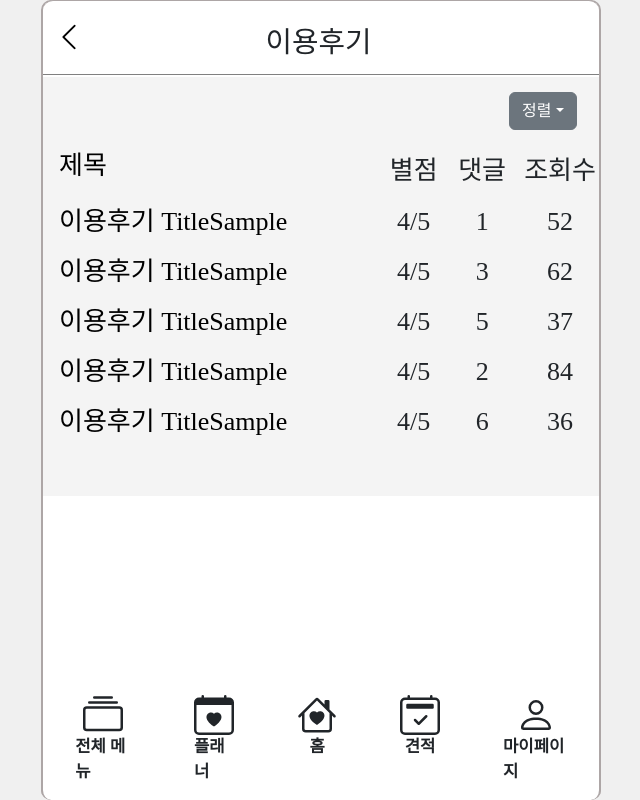
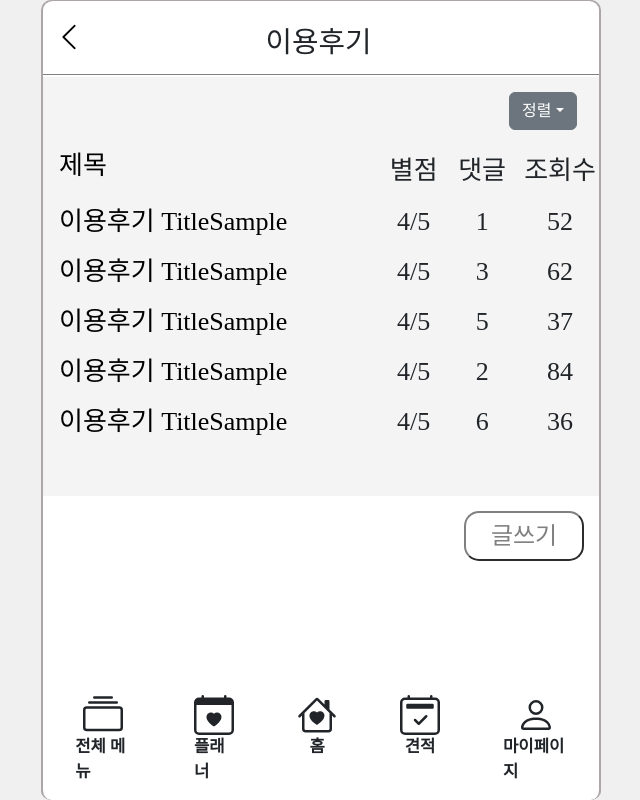
Before and after one commit to weddingYou-Project/frontend, a React (Create React App) app: page /review in a window 1280 px wide. Shown: the whole page, without its empty margins (319-959 px from the left). Built offline with nearby package versions, Linux system fonts and the light colour scheme; a web font is replaced by a local one.

Commit message:
feat : 게시판에 글쓰기 버튼 추가 + 전체메뉴 버튼 링크연결

```diff
--- a/src/Css/CustomerCenter.css
+++ b/src/Css/CustomerCenter.css
@@ -1,5 +1,5 @@
 .noticeSection {
-    margin-top: 74px;
+    /* margin-top: 74px; */
     width: 556px;
     padding-bottom: 50px;
     background-color: #F4F4F4;
@@ -42,7 +42,7 @@
 
 .searchSection {
     margin: 0 auto;
-    margin-top: 90px;
+    margin-top: 20px;
     margin-bottom: 20px;
 }
 
@@ -51,3 +51,27 @@
     padding-bottom: 50px;
     background-color: #F4F4F4;
 }
+
+.writeBtn {
+    margin: 15px;
+    float: right;
+    width: 120px;
+    height: 50px;
+    font-size: 24px;
+    background-color: white;
+    border-color: gray;
+    border-radius: 15px;
+    color: gray;
+}
+
+.writeBtn:hover {
+    margin: 15px;
+    float: right;
+    width: 120px;
+    height: 50px;
+    font-size: 24px;
+    background-color: white;
+    border-color: black;
+    border-radius: 15px;
+    color: black;
+}
--- a/src/Pages/CustomerCenter.js
+++ b/src/Pages/CustomerCenter.js
@@ -8,6 +8,7 @@ function CustomerCenter() {
   return (
     <div className="mainlayout">
       <NavigationBar title={"고객센터"} />
+      <div style={{ height: 74 }}></div>
       <div className="noticeSection">
         <table>
           <thead>
--- a/src/Pages/MenuList.js
+++ b/src/Pages/MenuList.js
@@ -18,8 +18,8 @@ const Category1 = [
 ];
 
 const Service = [
-  { label: "공지사항", value: "notice" },
-  { label: "고객센터", value: "customerservice" },
+  { label: "고객센터", value: "customercenter" },
+  { label: "이용후기", value: "review" },
 ];
 
 const MenuList = () => {
--- a/src/Pages/Notice.js
+++ b/src/Pages/Notice.js
@@ -7,6 +7,7 @@ function Notice() {
   return (
     <div className="mainlayout">
       <NavigationBar title={"공지사항"} />
+      <div style={{ height: 74 }}></div>
       <div className="noticeSection">
         <tabel>
           <thead>
@@ -81,6 +82,7 @@ function Notice() {
           </tbody>
         </tabel>
       </div>
+      <button className="writeBtn">글쓰기</button>
       <div style={{ height: 90 }}></div>
       <Footer />
     </div>
--- a/src/Pages/QnA.js
+++ b/src/Pages/QnA.js
@@ -6,6 +6,7 @@ function QnA() {
   return (
     <div className="mainlayout">
       <NavigationBar title={"Q&A"} />
+      <div style={{ height: 70 }}></div>
       <div className="input-group input-group-lg searchSection">
         <span class="input-group-text" id="search">
           <i class="bi bi-search"></i>
@@ -91,6 +92,7 @@ function QnA() {
           </tbody>
         </tabel>
       </div>
+      <button className="writeBtn">글쓰기</button>
       <div style={{ height: 90 }}></div>
       <Footer />
     </div>
--- a/src/Pages/Review.js
+++ b/src/Pages/Review.js
@@ -155,6 +155,7 @@ function Review() {
           </tbody>
         </tabel>
       </div>
+      <button className="writeBtn">글쓰기</button>
       <div style={{ height: 90 }}></div>
       <Footer />
     </div>
```
